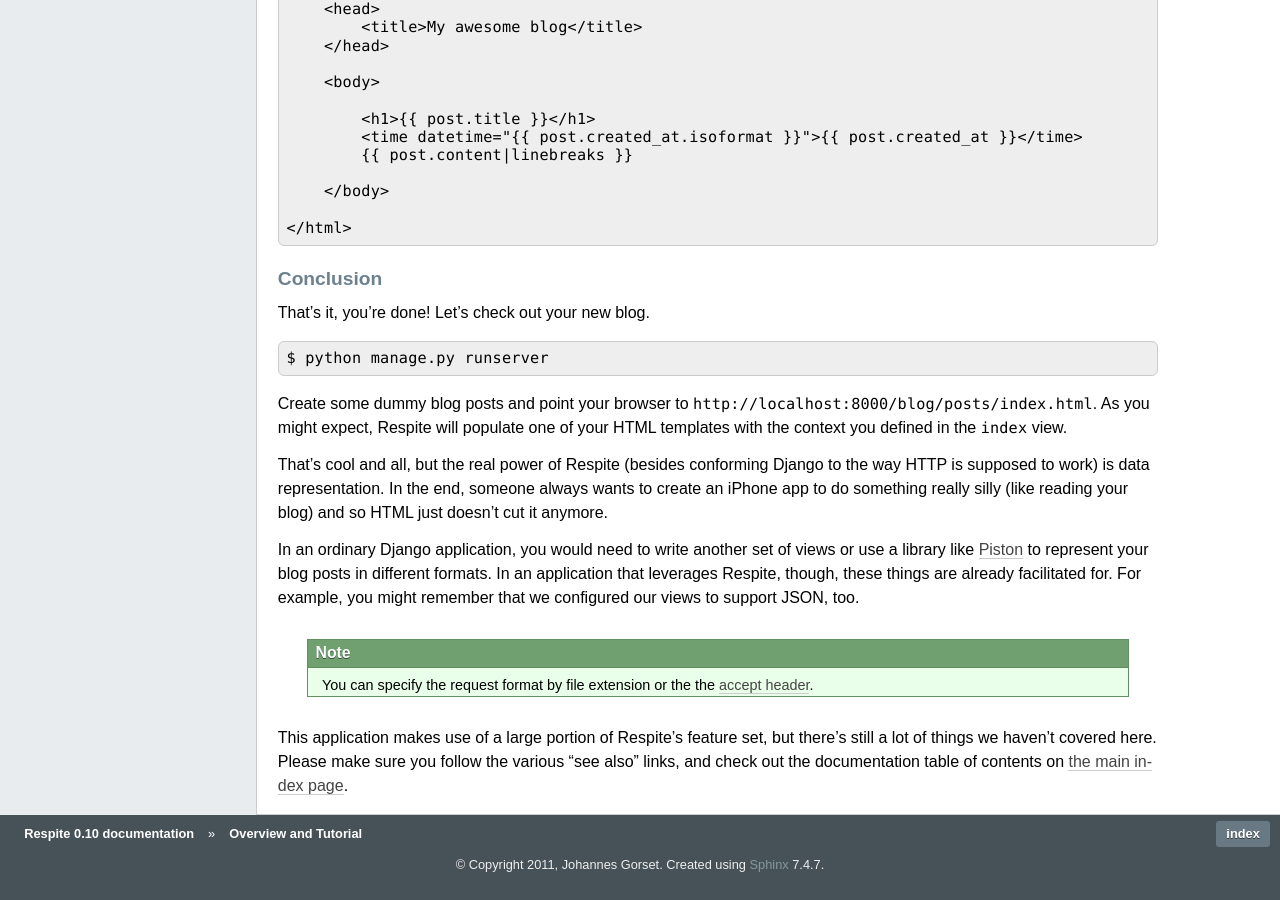
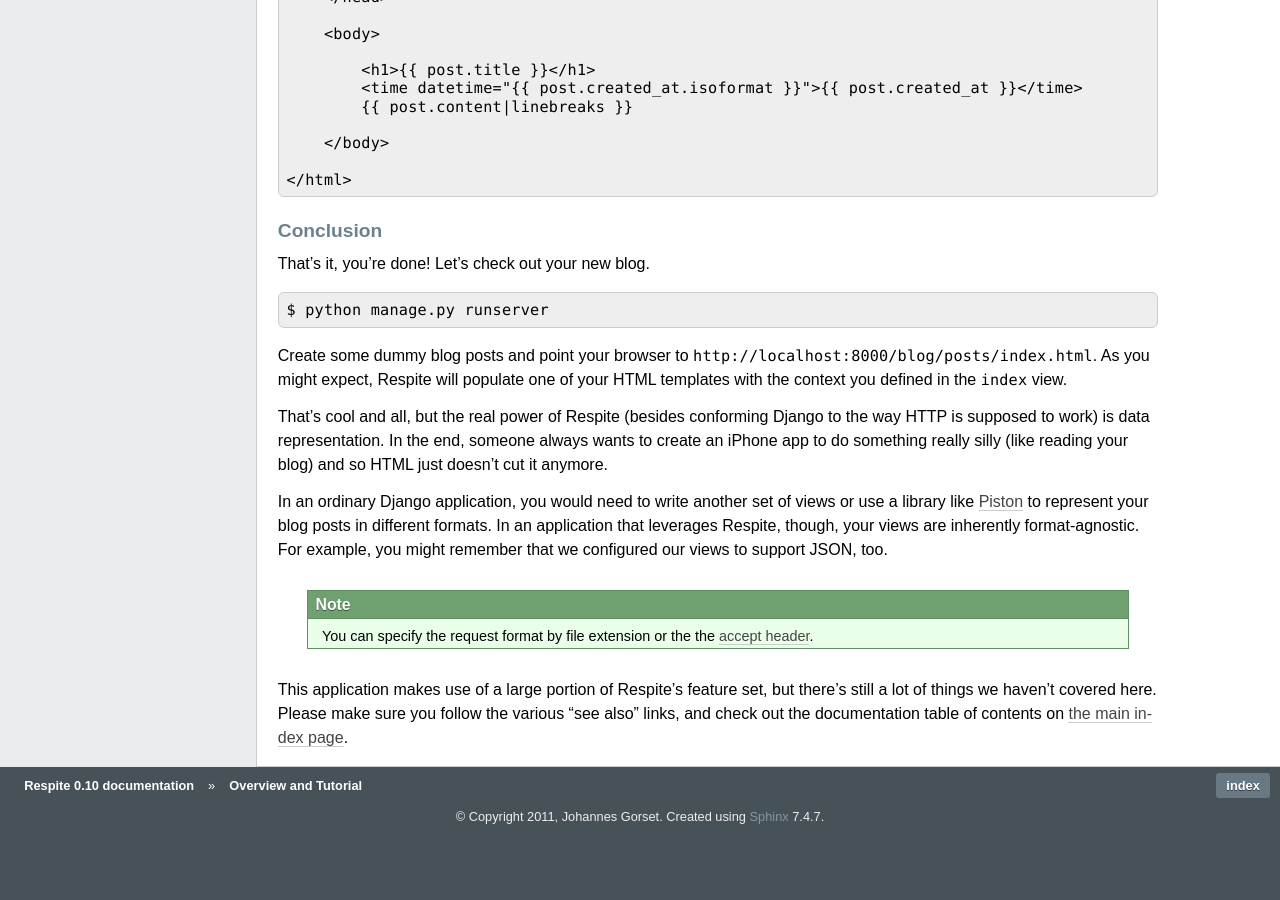
Before and after one commit to jgorset/django-respite, a Sphinx documentation site: the page built from docs/source/overview.rst, in a window 1280 px wide and 900 px high, scrolled down 3495 px. Built offline with Sphinx 7.4.7, drawn with Linux system fonts in a browser that asks for light colours; after the commit the page ends 4347 px from its top, so only the background shows below that; some of the changed text lies outside the part shown.

Commit message:
Nitpicking

```diff
--- a/docs/source/overview.rst
+++ b/docs/source/overview.rst
@@ -107,11 +107,8 @@
 articles/1          DELETE              destroy             Delete a specific article
 =================== =================== =================== ========================================
 
-.. note::
-
-    You're free to construct the HTTP response in any way you'd like, but in the end you'll probably want
-    to use ``self._render`` because it does some really cool things that would be un-RESTful and evil
-    to not do.
+You can construct your views' HTTP responses however you like, too, but in the end you'll probably want
+to use ``self._render`` because it allows your views to be format-agnostic.
 
 .. admonition:: See also
 
@@ -219,7 +216,7 @@
 
 In an ordinary Django application, you would need to write another set of views or use a library
 like `Piston`_ to represent your blog posts in different formats. In an application that leverages
-Respite, though, these things are already facilitated for. For example, you might remember that
+Respite, though, your views are inherently format-agnostic. For example, you might remember that
 we configured our views to support JSON, too.
 
 .. note::
```
